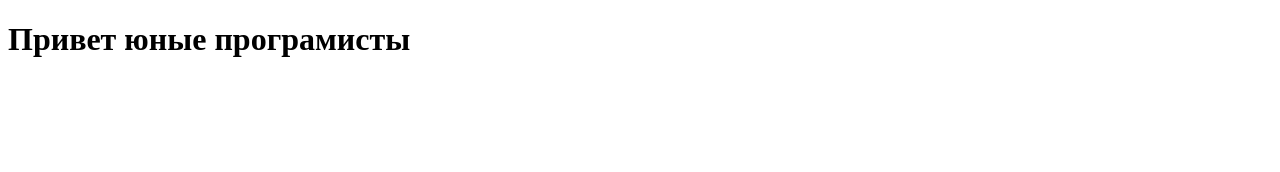
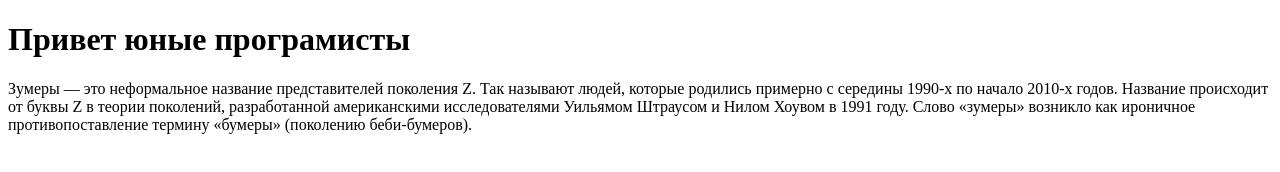
Before and after one commit to Milyausha17/myprojectsofka, a plain HTML site: page index.html in a window 1280 px wide. Drawn offline with Linux system fonts and the light colour scheme.

Commit message:
second commit

```diff
--- a/index.html
+++ b/index.html
@@ -6,5 +6,8 @@
         <h1>
             Привет юные програмисты
         </h1>
+        <p>
+            Зумеры — это неформальное название представителей поколения Z. Так называют людей, которые родились примерно с середины 1990-х по начало 2010-х годов. Название происходит от буквы Z в теории поколений, разработанной американскими исследователями Уильямом Штраусом и Нилом Хоувом в 1991 году. Слово «зумеры» возникло как ироничное противопоставление термину «бумеры» (поколению беби-бумеров).
+        </p>
     </body>
 </html>
```
